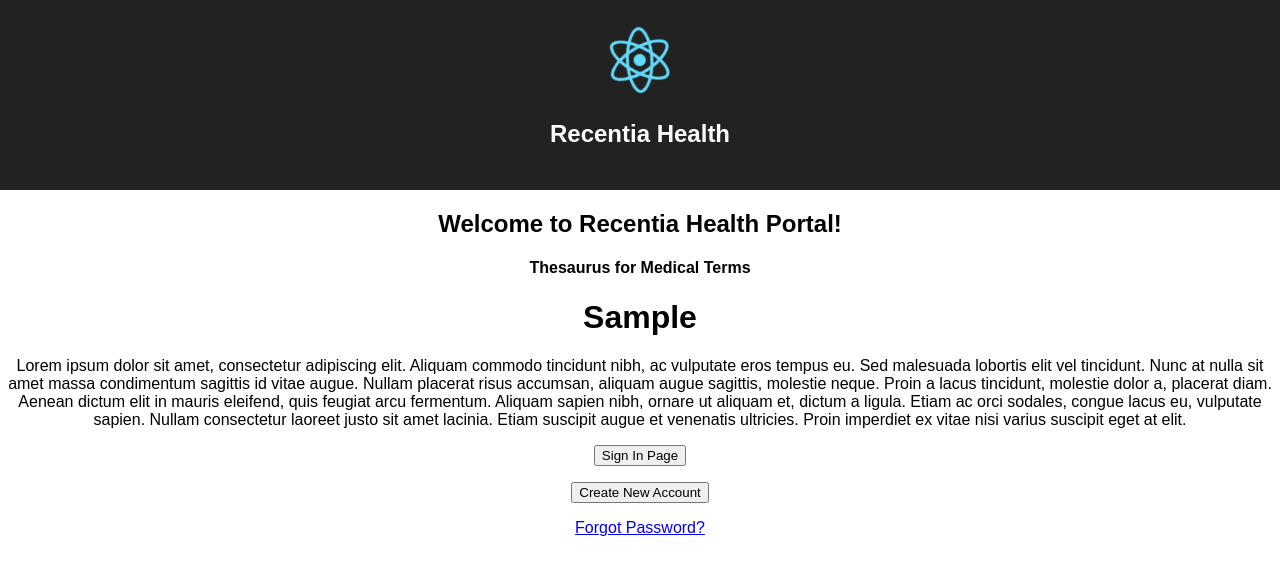
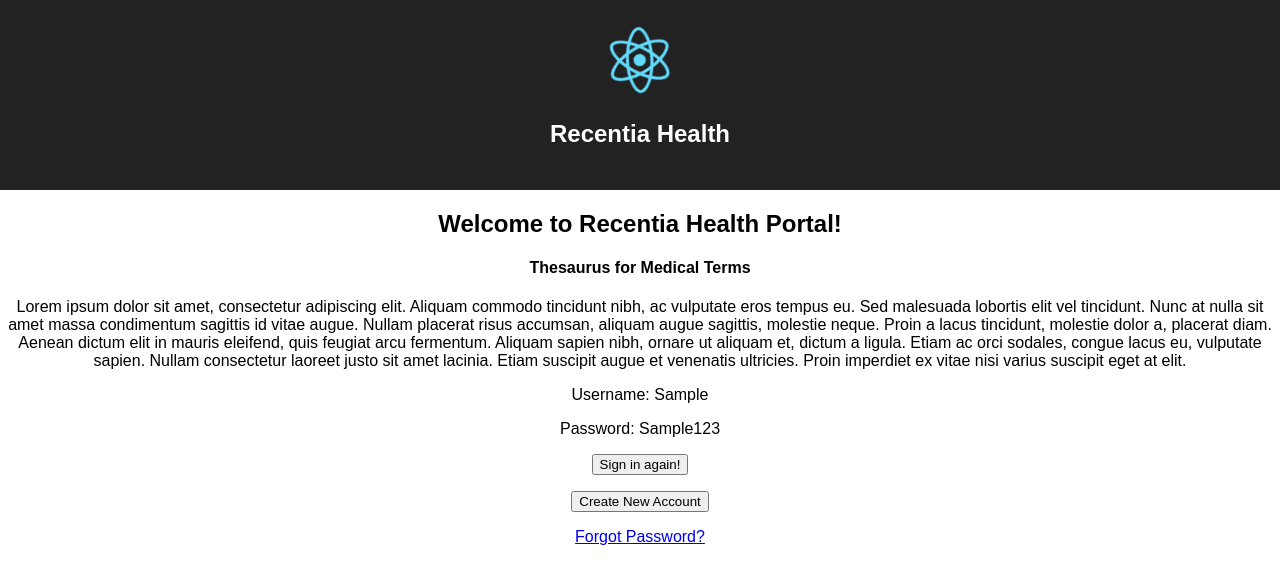
Before and after one commit to evanjohnso/recentia_health, a React (Create React App) app: page / in a window 1280 px wide. Both pictures are taken after typing "Sample", "Sample123" into the empty fields and a click on the button "Login". Shown: the top 584 px of the page. Built offline with nearby package versions, Linux system fonts and the light colour scheme.

Commit message:
split off form into separate component

```diff
--- a/src/App.js
+++ b/src/App.js
@@ -1,69 +1,9 @@
 import React, { Component } from 'react';
 import logo from './logo.svg';
+import LogInForm from './LogInForm';
 import './App.css';
 
 export default class App extends Component {
-  constructor(props) {
-    super(props)
-    this.state = {
-      username: '',
-      password: '',
-      loggedIn: false
-    };
-    this.handleChange = this.handleChange.bind(this);
-    this.handleSubmit = this.handleSubmit.bind(this);
-    this.signInPage = this.signInPage.bind(this);
-  }
-
-  handleChange(e) {
-    this.setState({
-      [e.target.name]: e.target.value
-    });
-  }
-
-  handleSubmit(e) {
-    e.preventDefault()
-    this.setState({
-      loggedIn: !this.state.loggedIn
-    });
-  }
-  signInPage() {
-    this.setState({
-      loggedIn: !this.state.loggedIn
-    });
-  }
-
-  signInForm() {
-    return (<form onSubmit={this.handleSubmit}>
-      <div>
-        <label>Username</label>
-        <input type="text"
-               placeholder="Username"
-               name="username"
-               value={this.state.username}
-               onChange={this.handleChange}
-              ></input>
-      </div>
-      <div>
-        <label>Password</label>
-        <input type="password"
-               placeholder="Please enter a password"
-               name="password"
-               value={this.state.password}
-               onChange={this.handleChange}
-               ></input>
-      </div>
-      <button type="submit">Login</button>
-    </form>)
-  }
-
-
-
-  anotherThing() {
-    return <button onClick={this.signInPage}>Sign In Page</button>
-  }
-
-
   render() {
     return (
       <div className="App">
@@ -73,11 +13,11 @@ export default class App extends Component {
         </header>
         <h2>Welcome to Recentia Health Portal!</h2>
         <h4>Thesaurus for Medical Terms</h4>
-        <h1>{this.state.username}</h1>
         <p>
         Lorem ipsum dolor sit amet, consectetur adipiscing elit. Aliquam commodo tincidunt nibh, ac vulputate eros tempus eu. Sed malesuada lobortis elit vel tincidunt. Nunc at nulla sit amet massa condimentum sagittis id vitae augue. Nullam placerat risus accumsan, aliquam augue sagittis, molestie neque. Proin a lacus tincidunt, molestie dolor a, placerat diam. Aenean dictum elit in mauris eleifend, quis feugiat arcu fermentum. Aliquam sapien nibh, ornare ut aliquam et, dictum a ligula. Etiam ac orci sodales, congue lacus eu, vulputate sapien. Nullam consectetur laoreet justo sit amet lacinia. Etiam suscipit augue et venenatis ultricies. Proin imperdiet ex vitae nisi varius suscipit eget at elit.
         </p>
-        <p>{this.state.loggedIn ? this.anotherThing() : this.signInForm()}</p>
+        <LogInForm />
+
         <button>Create New Account</button>
         <p><a href="/">Forgot Password?</a></p>
       </div>
--- /dev/null
+++ b/src/LogInForm.js
@@ -0,0 +1,73 @@
+import React, { Component } from 'react';
+
+export default class LogInForm extends Component {
+    constructor(props) {
+        super(props)
+        this.state = {
+          username: '',
+          password: '',
+          loggedIn: false
+        };
+        this.handleChange = this.handleChange.bind(this);
+        this.handleSubmit = this.handleSubmit.bind(this);
+        this.logInAgain = this.logInAgain.bind(this);
+      }
+
+      handleChange(e) {
+        this.setState({
+          [e.target.name]: e.target.value
+        });
+      }
+
+      handleSubmit(e) {
+        e.preventDefault()
+        this.setState({
+          loggedIn: !this.state.loggedIn
+        });
+      }
+      logInAgain() {
+        this.setState({
+          username: '',
+          password: '',
+          loggedIn: !this.state.loggedIn
+        });
+      }
+
+      signInForm() {
+        return (<form onSubmit={this.handleSubmit}>
+          <div>
+            <label>Username</label>
+            <input type="text"
+                   placeholder="Username"
+                   name="username"
+                   onChange={this.handleChange}
+                  ></input>
+          </div>
+          <div>
+            <label>Password</label>
+            <input type="password"
+                   placeholder="Please enter a password"
+                   name="password"
+                   onChange={this.handleChange}
+                   ></input>
+          </div>
+          <button type="submit">Login</button>
+        </form>)
+      }
+
+
+
+      anotherThing() {
+        return (
+          <div>
+            <p>Username: {this.state.username}</p>
+            <p>Password: {this.state.password}</p>
+            <button onClick={this.logInAgain}>Sign in again!</button>
+          </div>
+        )
+      }
+
+    render() {
+        return <p>{this.state.loggedIn ? this.anotherThing() : this.signInForm()}</p>
+    }
+}
```
